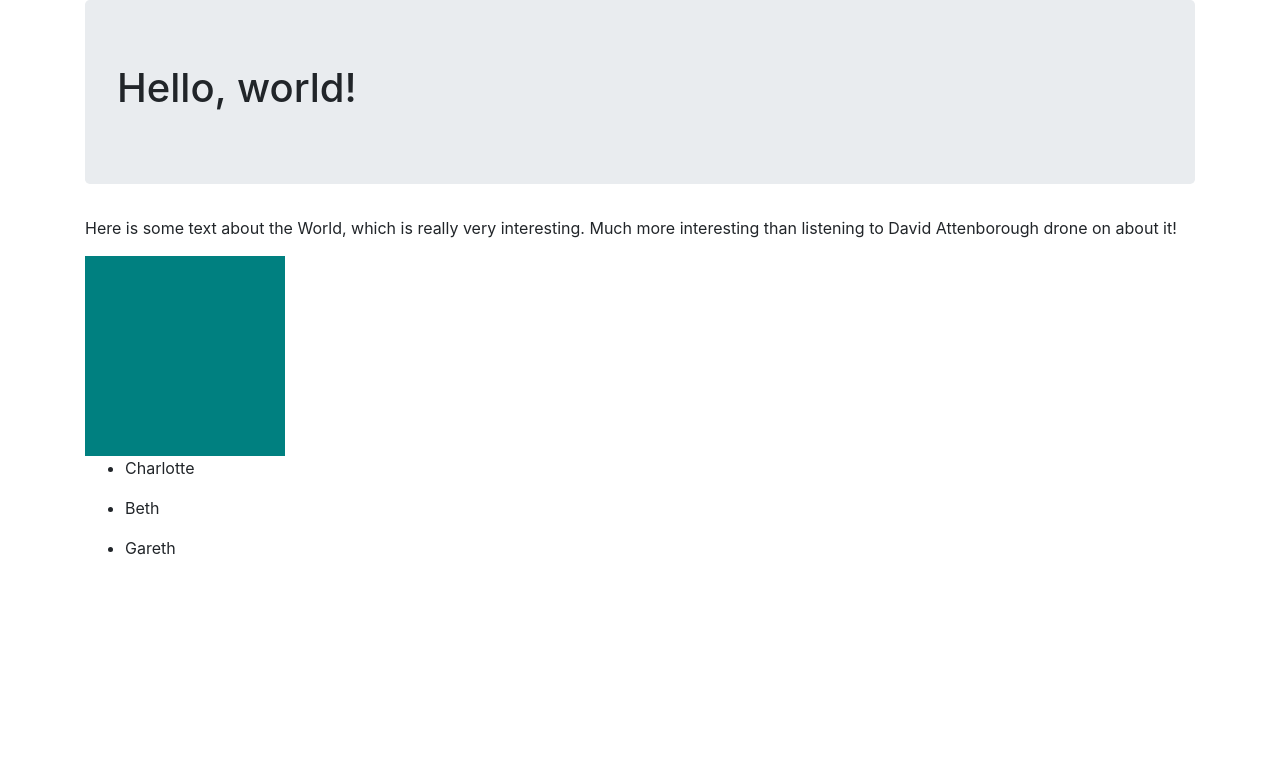
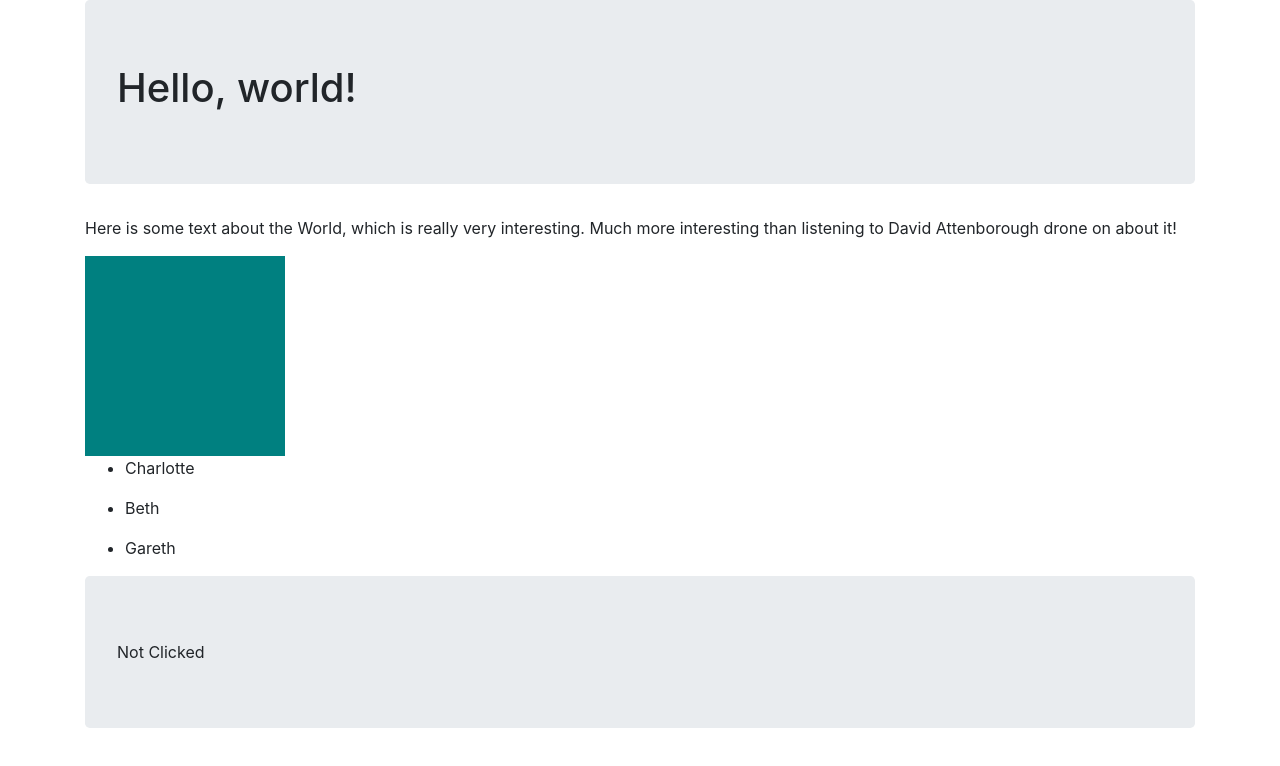
Before and after one commit to bettyeverett/react-testing-app, a React (Create React App) app: page / in a window 1280 px wide. Shown: the top 766 px of the page. Built offline with nearby package versions, Linux system fonts and the light colour scheme.

Commit message:
Setting up new file structure and creating a Clicked class that listened for a click event and changed state.

```diff
--- a/src/App.js
+++ b/src/App.js
@@ -2,10 +2,12 @@ import React from "react";
 // import the Header component
 // we give React components capitalised names // this makes it clear that they are components
 import Stuff from "./Stuff";
+import Event from "./Event";
 // use the Header component as if it was an HTML element
 const App = () => (
   <>
     <Stuff />
+    <Event />
   </>
 );
 
--- /dev/null
+++ b/src/Clicked.js
@@ -0,0 +1,16 @@
+// Create a <Clicked> component. It should initially display "Not clicked" in a <p>. Once it's been clicked it should change to "Clicked".
+import React, { Component } from "react";
+
+class Clicked extends Component {
+
+    render() {
+
+        return (
+            <p>Not Clicked</p>
+        );
+
+    }
+
+}
+
+export default Clicked;
--- /dev/null
+++ b/src/Event.js
@@ -0,0 +1,10 @@
+import React from "react";
+import Clicked from "./event/Clicked";
+
+const Event = () => (
+    <>
+        <Clicked />
+    </>
+);
+
+export default Event;
--- /dev/null
+++ b/src/event/Clicked.js
@@ -0,0 +1,45 @@
+// Create a <Clicked> component. It should initially display "Not clicked" in a <p>. Once it's been clicked it should change to "Clicked".
+import React, { Component } from "react";
+
+class Clicked extends Component {
+
+    // add a constructor method
+    // it gets passed props as its first argument
+    constructor(props) {
+        // make sure you always add this, it makes Component work
+        super(props);
+
+        // setup our state
+        // just a plain old JavaScript object
+        this.state = {
+            clicked: false,
+            };
+
+        // force this to always be *this* this in handleClick
+        this.handleClick = this.handleClick.bind(this);
+
+    }
+
+    handleClick() {
+        // set new value
+        // pass in a POJO with values we want to update
+        this.setState({ clicked: true });
+    }
+
+    render() {
+
+        return (
+            <p
+                className="jumbotron"
+                onClick={ this.handleClick }
+            >
+                { this.state.clicked  ? "Clicked" : "Not Clicked" }
+            </p>
+
+        );
+
+    }
+
+}
+
+export default Clicked;
```
Also changed, not shown: src/Stuff.js (+4 -4 lines), src/stuff/Header.js (renamed from src/Header.js), src/stuff/Paragraph.js (renamed from src/Paragraph.js), src/stuff/People.js (renamed from src/People.js), src/stuff/Square.js (renamed from src/Square.js).
